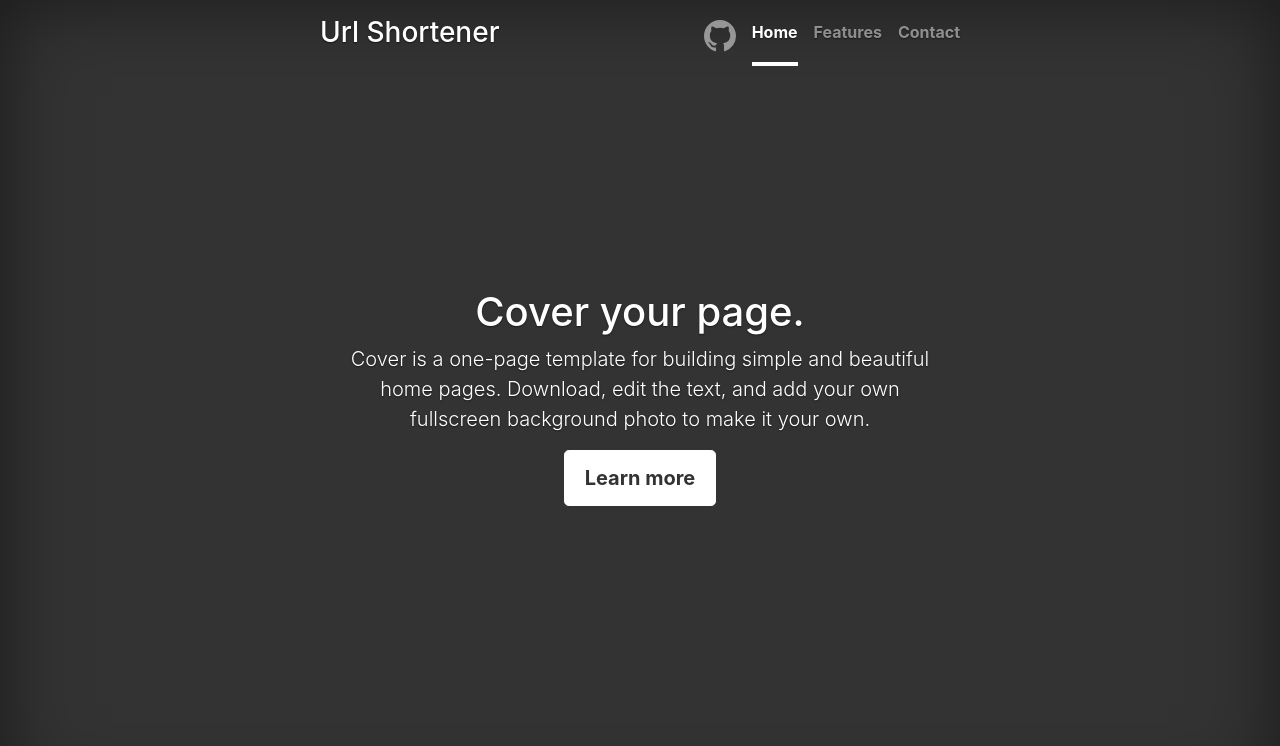
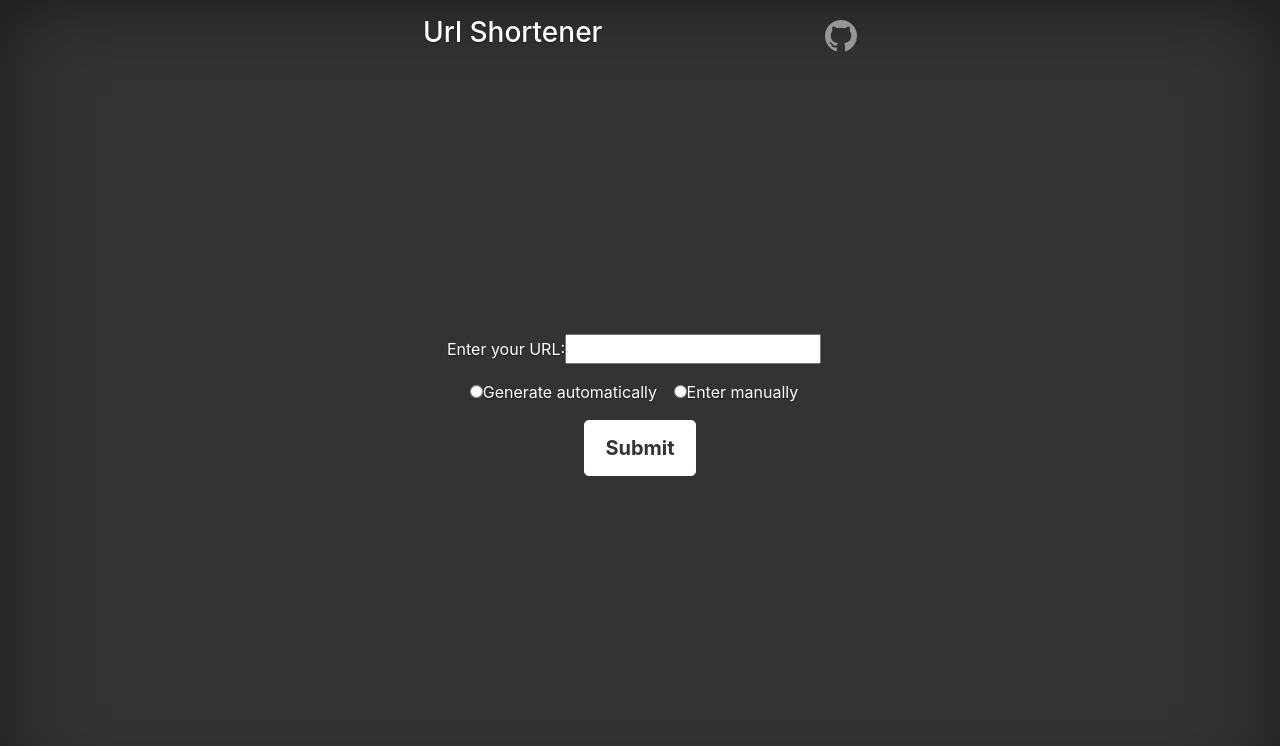
Before and after one commit to MaciaKing/url-shortener, a Django app: page /url/ in a window 1280 px wide. Shown: the top 746 px of the page. Run offline with Django 4.2, Linux system fonts and the light colour scheme; some libraries are stand-ins or nearby versions.

Commit message:
[feat]: create basic structure te recive data

```diff
--- /dev/null
+++ b/static/js/index.js
@@ -0,0 +1,27 @@
+function detectRadioButtonSelected(){
+    var id_shortcut_option_0_button = document.getElementById("id_shortcut_option_0")
+    var id_shortcut_option_1_button = document.getElementById("id_shortcut_option_1")
+
+    if (id_shortcut_option_0_button.checked) {
+        addOrHiddeContent(id_shortcut_option_0_button.checked);
+    } else if (id_shortcut_option_1_button.checked) {
+        addOrHiddeContent(id_shortcut_option_0_button.checked);
+    }
+}
+
+function addOrHiddeContent(button0Cheked){
+    var div = document.getElementById("insert_shortcut")
+    if(button0Cheked){
+        div.style.display = "none";
+    }else{
+        div.style.display = "block";
+    }
+}
+
+window.onload = function() {
+    var id_shortcut_option_0_button = document.getElementById("id_shortcut_option_0");
+    var id_shortcut_option_1_button = document.getElementById("id_shortcut_option_1");
+
+    id_shortcut_option_0_button.addEventListener("change", detectRadioButtonSelected);
+    id_shortcut_option_1_button.addEventListener("change", detectRadioButtonSelected);
+}
--- /dev/null
+++ b/url_logic/forms.py
@@ -0,0 +1,12 @@
+from django import forms
+
+class UrlForm(forms.Form):
+    #url = forms.URLField(label='Enter URL', max_length=200)
+    CHOICES = [
+        ('auto', 'Generate automatically'),
+        ('manual', 'Enter manually'),
+    ]
+
+    url = forms.URLField(label='Enter URL', max_length=200)
+    shortcut_option = forms.ChoiceField( choices=CHOICES, widget=forms.RadioSelect)
+    shortcut_url = forms.CharField(label='Custom Shortcut URL', max_length=100, required=False)
--- a/url_logic/templates/index.html
+++ b/url_logic/templates/index.html
@@ -31,18 +31,36 @@
                 <path d="M8 0C3.58 0 0 3.58 0 8c0 3.54 2.29 6.53 5.47 7.59.4.07.55-.17.55-.38 0-.19-.01-.82-.01-1.49-2.01.37-2.53-.49-2.69-.94-.09-.23-.48-.94-.82-1.13-.28-.15-.68-.52-.01-.53.63-.01 1.08.58 1.23.82.72 1.21 1.87.87 2.33.66.07-.52.28-.87.51-1.07-1.78-.2-3.64-.89-3.64-3.95 0-.87.31-1.59.82-2.15-.08-.2-.36-1.02.08-2.12 0 0 .67-.21 2.2.82.64-.18 1.32-.27 2-.27s1.36.09 2 .27c1.53-1.04 2.2-.82 2.2-.82.44 1.1.16 1.92.08 2.12.51.56.82 1.27.82 2.15 0 3.07-1.87 3.75-3.65 3.95.29.25.54.73.54 1.48 0 1.07-.01 1.93-.01 2.2 0 .21.15.46.55.38A8.01 8.01 0 0 0 16 8c0-4.42-3.58-8-8-8"/>
               </svg>
             </a>
-            <a class="nav-link active" href="#">Home</a>
-            <a class="nav-link" href="#">Features</a>
-            <a class="nav-link" href="#">Contact</a>
+
           </nav>
         </div>
       </header>
 
       <main role="main" class="inner cover">
-        <h1 class="cover-heading">Cover your page.</h1>
-        <p class="lead">Cover is a one-page template for building simple and beautiful home pages. Download, edit the text, and add your own fullscreen background photo to make it your own.</p>
         <p class="lead">
-          <a href="#" class="btn btn-lg btn-secondary">Learn more</a>
+          <form method="post" action="{% url 'index' %}" class="inline-form">
+            {% csrf_token %}
+            <div class="form-group">
+              <div class="form-check form-check-inline">
+                <label class="form-check-label">Enter your URL:</label>
+                {{form.url}}
+              </div>
+            </div>
+            <div class="form-group">
+              {% for choice in form.shortcut_option %}
+                <div class="form-check form-check-inline">
+                  {{ choice.tag }}
+                  {{ choice.choice_label }}
+                </div>
+              {% endfor %}
+            </div>
+            <div class="form-check form-check-inline" id='insert_shortcut' style="display: none;">
+                <label class="form-check-label">Shortcut:</label>
+                {{form.shortcut_url}}
+
+            </div>
+            <button type="submit" class="btn btn-lg btn-secondary">Submit</button>
+          </form>
         </p>
       </main>
 
@@ -59,6 +77,7 @@
     <!-- Placed at the end of the document so the pages load faster -->
     <script src="https://code.jquery.com/jquery-3.2.1.slim.min.js" integrity="sha384-KJ3o2DKtIkvYIK3UENzmM7KCkRr/rE9/Qpg6aAZGJwFDMVNA/GpGFF93hXpG5KkN" crossorigin="anonymous"></script>
     <script>window.jQuery || document.write('<script src="../../assets/js/vendor/jquery-slim.min.js"><\/script>')</script>
+    <script src="{% static 'js/index.js' %}"></script>
     <script src="{% static 'js/popper.min.js' %}"></script>
     <script src="{% static 'js/bootstrap.bundle.min.js' %}"></script>
   </body>
--- a/url_logic/views.py
+++ b/url_logic/views.py
@@ -1,8 +1,22 @@
 from django.shortcuts import render
 from django.http import HttpResponse
 from django.template import loader
+from django.views.decorators.csrf import csrf_protect
+from .forms import UrlForm
+import ipdb
 
 # Create your views here.
 def index(request):
-  template = loader.get_template('index.html')
-  return HttpResponse(template.render())
+    if request.method == 'POST':
+        ipdb.set_trace()
+        if request.POST['shortcut_option'] == 'auto':
+            # Generate automatic url
+            None
+        else:
+            # get shortcut url
+            None
+        # request.POST #accedemos a los parametros de nuestro form
+        return HttpResponse('HOLA')
+    else:
+        form = UrlForm
+        return render(request, 'index.html', {'form': form})
--- a/url_shortener/settings.py
+++ b/url_shortener/settings.py
@@ -27,7 +27,9 @@ SECRET_KEY = 'django-insecure-42(c89)^2s0@3irw9=%*s(#2#=baf4j0dyq@fzi^rbkakk=ih9
 DEBUG = True
 
 ALLOWED_HOSTS = ['localhost', '0.0.0.0']
+#CSRF_TRUSTED_ORIGINS = ['localhost']
 
+#CSRF_COOKIE_HTTPONLY = True  # Hace que el token CSRF solo sea accesible a través de HTTP
 
 # Application definition
 
```
Also changed, not shown: requirements.txt (+4 -3 lines).
